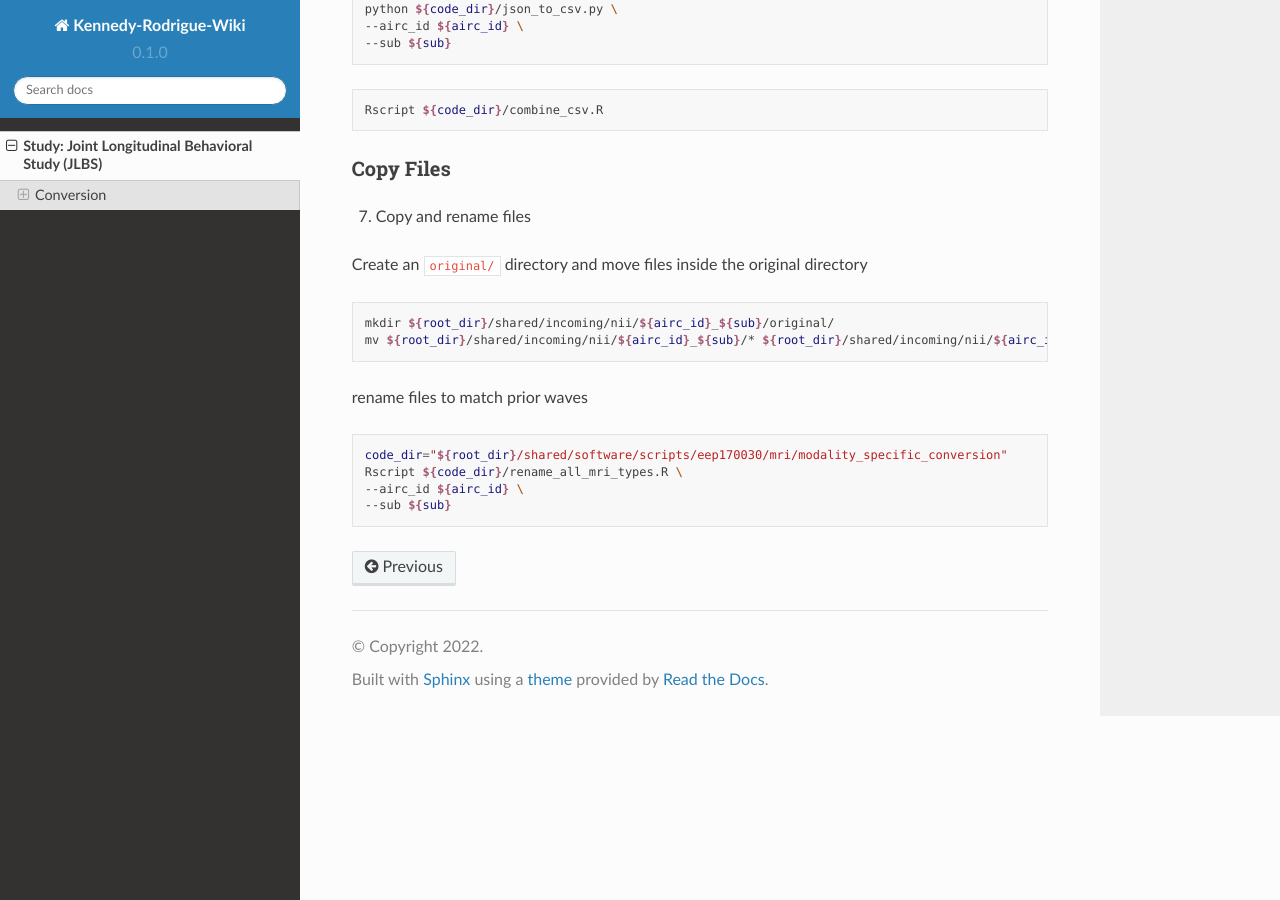
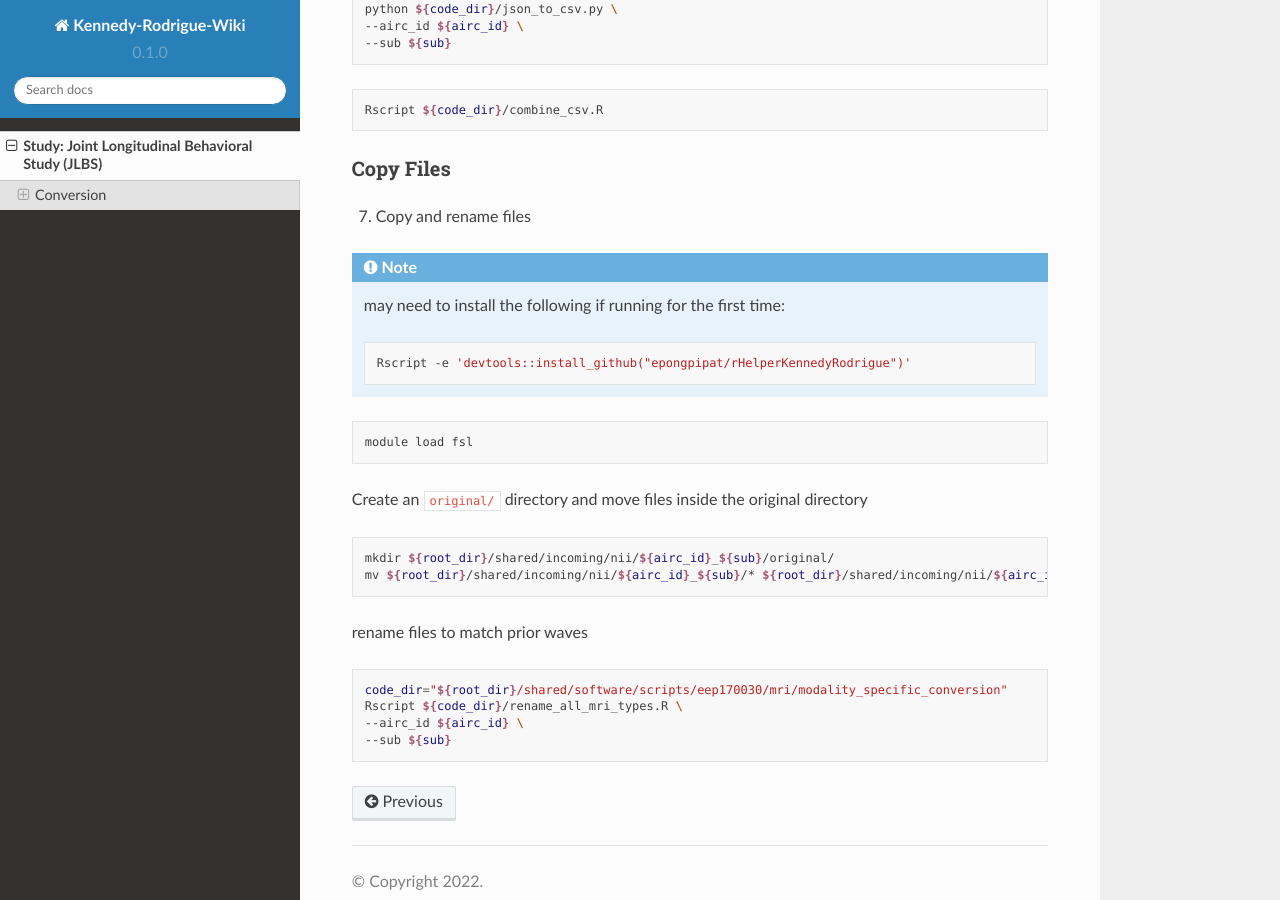
Before and after one commit to marcihorn/kennedy-rodrigue-wiki, a Sphinx documentation site: the page built from docs/source/study-jlbs/conversion.rst, in a window 1280 px wide and 900 px high, scrolled down 1551 px. Built offline with Sphinx 7.4.7 and the Read the Docs theme 2.0.0, drawn with Linux system fonts in a browser that asks for light colours.

Commit message:
add note about dependencies and modules

```diff
--- a/docs/source/study-jlbs/conversion.rst
+++ b/docs/source/study-jlbs/conversion.rst
@@ -103,6 +103,18 @@ Copy Files
 
 7. Copy and rename files
 
+.. note::
+
+   may need to install the following if running for the first time:
+
+   .. code:: bash
+
+      Rscript -e 'devtools::install_github("epongpipat/rHelperKennedyRodrigue")'
+
+.. code:: bash
+
+   module load fsl
+
 Create an ``original/`` directory and move files inside the original directory
 
 .. code:: bash
```
